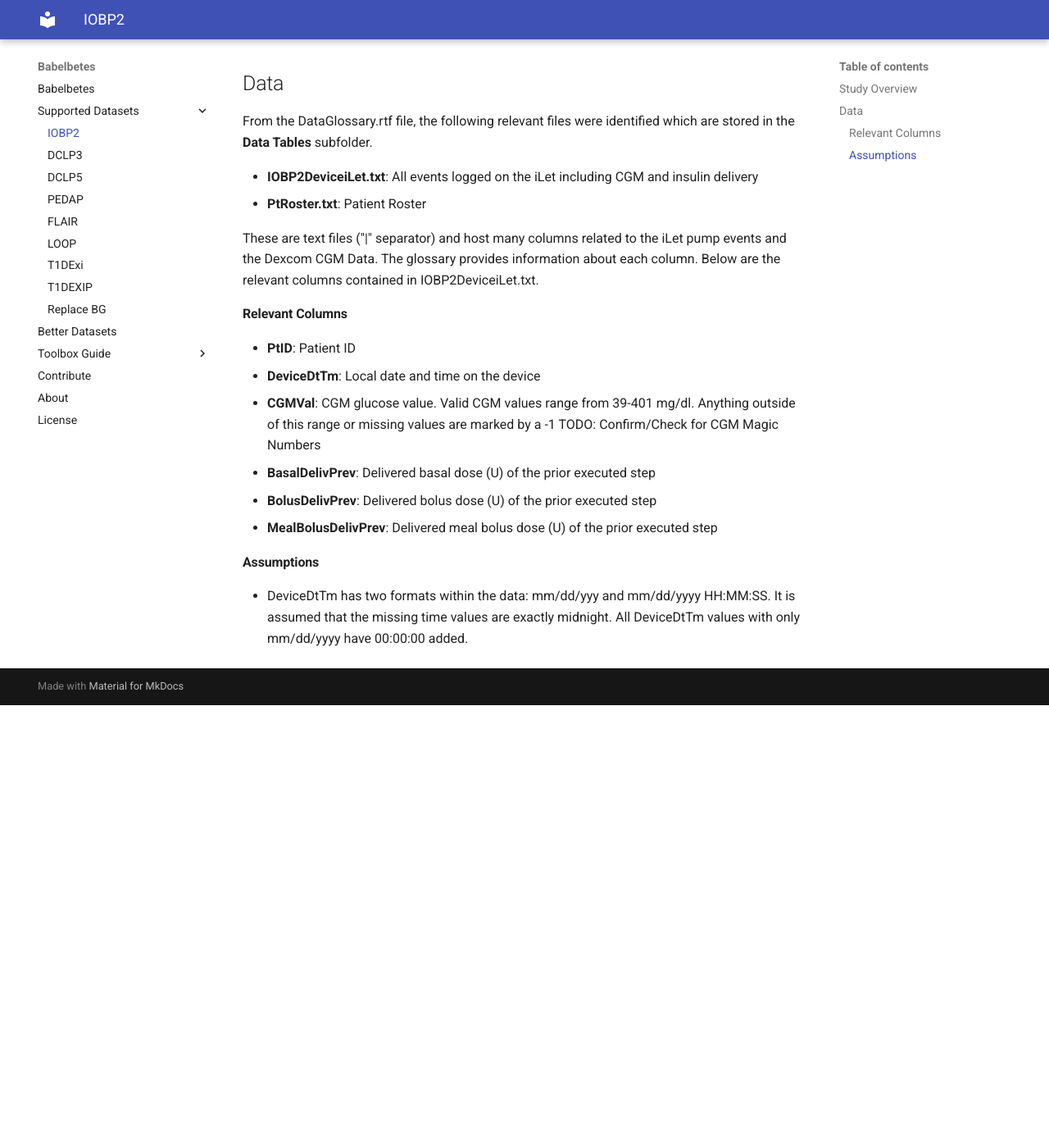
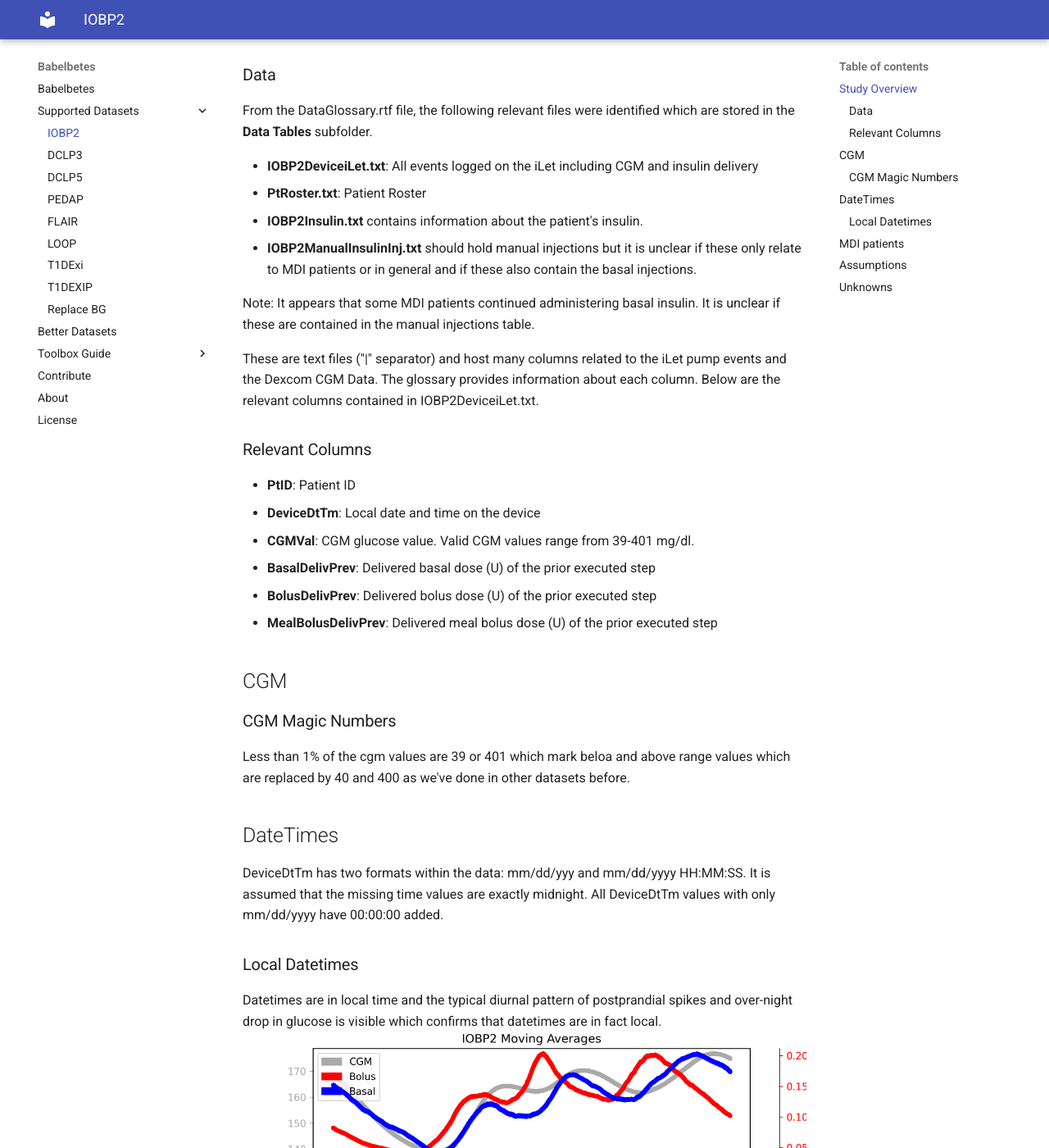
Before and after one commit to nudgebg/egvinsulin, an MkDocs documentation site: the page built from docs/data_sets/IOBP2.md, in a window 1280 px wide and 1400 px high, scrolled down 607 px. Shown: the whole window at 82% size. Built offline with MkDocs 1.6.1 and Material for MkDocs 9.7.7, drawn with Linux system fonts in a browser that asks for light colours; before the commit the page ends 1467 px from its top, so only the background shows below that; some of the changed text lies outside the part shown.

Commit message:
[109-improve-iobp2]  split bolus and basal + remove 0 values, handle cgm magic numbers+drop duplicates, update documentation also: fix test cases

```diff
--- a/docs/data_sets/IOBP2.md
+++ b/docs/data_sets/IOBP2.md
@@ -11,24 +11,50 @@
 - **Study Population:** Children and adults with type 1 diabetes ages 6+
 - **Total Data:** There are roughly 30,000 days of data from 343 participants
 
-## Data
+### Data
 From the DataGlossary.rtf file, the following relevant files were identified which are stored in the **Data Tables** subfolder.
 
 * **IOBP2DeviceiLet.txt**: All events logged on the iLet including CGM and insulin delivery
 * **PtRoster.txt**: Patient Roster
+* **IOBP2Insulin.txt** contains information about the patient's insulin.
+* **IOBP2ManualInsulinInj.txt** should hold manual injections but it is unclear if these only relate to MDI patients or in general and if these also contain the basal injections.
+
+Note:  It appears that some MDI patients continued administering basal insulin. It is unclear if these are contained in the manual injections table.
 
 These are text files ("|" separator) and host many columns related to the iLet pump events and the Dexcom CGM Data. The glossary provides information about each column. Below are the relevant columns contained in IOBP2DeviceiLet.txt.
 
-#### Relevant Columns
+### Relevant Columns
 
 - **PtID**: Patient ID
 - **DeviceDtTm**: Local date and time on the device
-- **CGMVal**: CGM glucose value. Valid CGM values range from 39-401 mg/dl. Anything outside of this range or missing values are marked by a -1
-TODO: Confirm/Check for CGM Magic Numbers
-
+- **CGMVal**: CGM glucose value. Valid CGM values range from 39-401 mg/dl.
 - **BasalDelivPrev**: Delivered basal dose (U) of the prior executed step
 - **BolusDelivPrev**: Delivered bolus dose (U) of the prior executed step
 - **MealBolusDelivPrev**: Delivered meal bolus dose (U) of the prior executed step
 
-#### Assumptions
-- DeviceDtTm has two formats within the data: mm/dd/yyy and mm/dd/yyyy HH:MM:SS. It is assumed that the missing time values are exactly midnight. All DeviceDtTm values with only mm/dd/yyyy have 00:00:00 added.
+## CGM
+### CGM Magic Numbers
+Less than 1% of the cgm values are 39 or 401 which mark beloa and above range values which are replaced by 40 and 400 as we've done in other datasets before.
+
+## DateTimes
+ DeviceDtTm has two formats within the data: mm/dd/yyy and mm/dd/yyyy HH:MM:SS. It is assumed that the missing time values are exactly midnight.  All DeviceDtTm values with only mm/dd/yyyy have 00:00:00 added.
+
+### Local Datetimes
+Datetimes are in local time and the typical diurnal pattern of postprandial spikes and over-night drop in glucose is visible which confirms that datetimes are in fact local.
+![](assets/iobp2_moving_averages.png)
+
+## MDI patients
+The iLet supports MDI patients with long acting insulin. From the study protocol:
+>The iLet provides a daily readout with updated estimates of daily basal insulin (in terms of a daily long-acting insulin dose for MDI users and a 24-hour, four-segment basal rate dose for CSII users)
+
+The insulin information is in `IOBP2Insulin.txt`. It is yet unclear if this means that patients continued administering basal doses and how these can be
+
+The file `IOBP2ManualInsulinInj.txt` should hold manual injections but it is unclear if these only relate to MDI patients or in general.
+
+## Assumptions
+ - It is assumed that the missing time values are exactly midnight.
+
+## Unknowns
+ - Did MDI patients continued basal injections?
+ - Does the manual injections contain a full log of all additional insulin injections?
+    - Does it also contain basal? How to differentiate?
```
Also changed, not shown: docs/data_sets/assets/iobp2_moving_averages.png (added), 7 other files.
